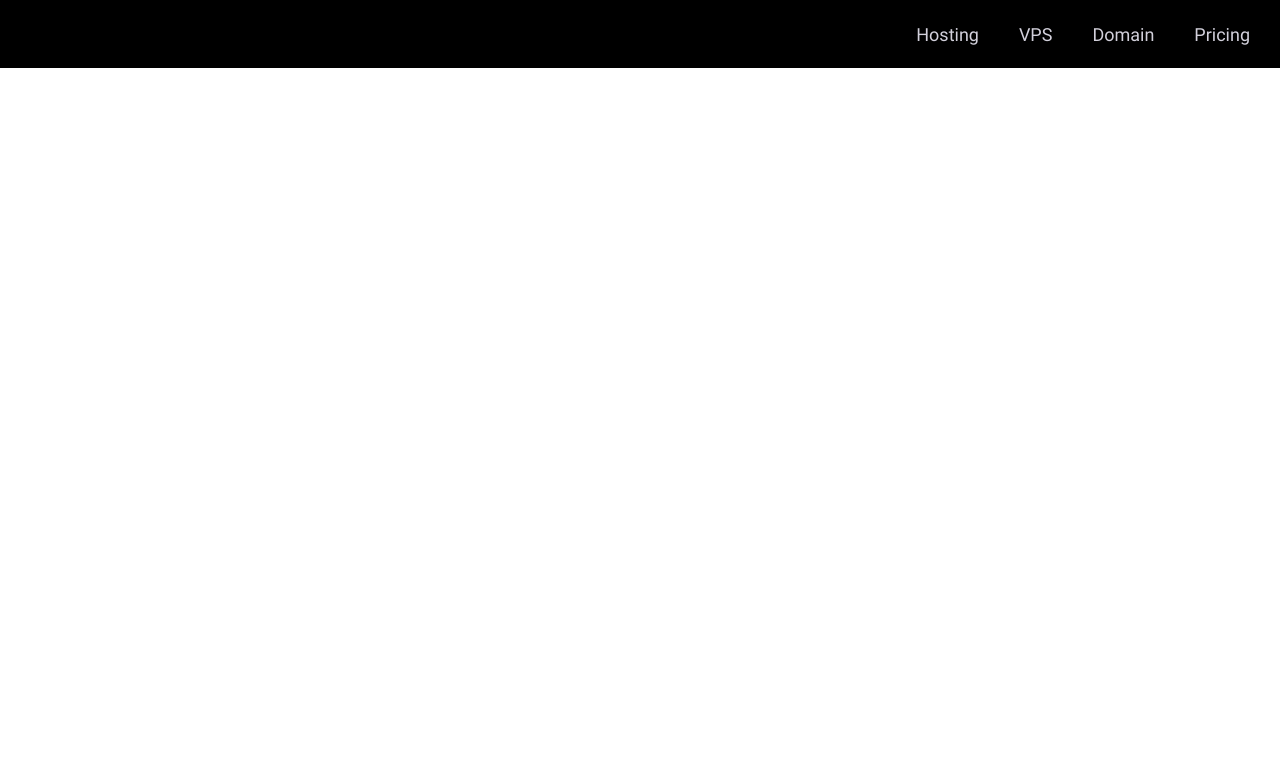
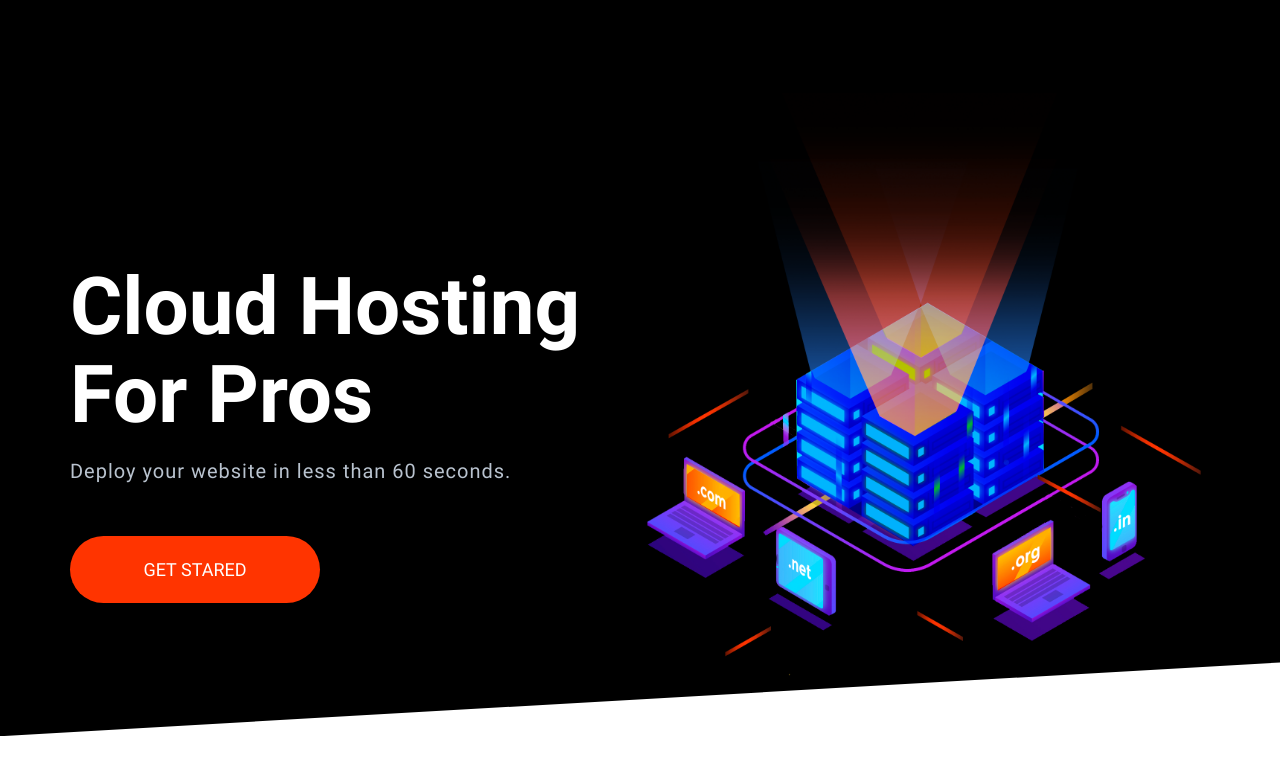
Before and after one commit to kerneltor/Metafy, a plain HTML site: page index.html in a window 1280 px wide. Drawn offline with Linux system fonts and the light colour scheme.

Commit message:
designing the hero section

```diff
--- a/index.html
+++ b/index.html
@@ -7,22 +7,18 @@
     <title>Moshify</title>
   </head>
   <body>
-    <nav class="nav">
-      <a href="/">
-        <svg class="nav__link-logo">
-          <use href="images/logo.svg"></use>
-        </svg>
-      </a>
-      <svg class="icon nav__toggle collapser">
-        <use href="assets/sprite.svg#menu"></use>
-      </svg>
-      <ul class="list nav__list collapsible__content">
-        <li class="nav__item"><a href="/">Hosting</a></li>
-        <li class="nav__item"><a href="/">VPS</a></li>
-        <li class="nav__item"><a href="/">Domain</a></li>
-        <li class="nav__item"><a href="/">Pricing</a></li>
-      </ul>
-    </nav>
+    <section class="block block--dark block--skewed-right">
+      <div class="container grid grid--1x2 hero">
+        <header class="block__header hero__content">
+          <h1 class="block__heading">Cloud Hosting for Pros</h1>
+          <p class="hero__tagline">
+            Deploy your website in less than 60 seconds.
+          </p>
+          <a href="#" class="btn btn--accent">Get Stared</a>
+        </header>
+        <img class="hero__img" src="images/banner.png" />
+      </div>
+    </section>
     <script src="main.js"></script>
   </body>
 </html>
--- a/style.css
+++ b/style.css
@@ -59,6 +59,7 @@ h3 {
   color: var(--color-heading);
   margin-bottom: 1rem;
   text-transform: capitalize;
+  line-height: 1.1;
 }
 
 h1 {
@@ -558,10 +559,10 @@ a {
   align-self: center;
 }
 
-.container {
+/* .container {
   display: flex;
   justify-content: center;
-}
+} */
 
 @media screen and (min-width: 678px) {
   .callout {
@@ -620,6 +621,8 @@ a {
 .block {
   --padding-bottom: 6rem;
   padding: var(--padding-bottom) 2rem;
+  display: flex;
+  justify-content: center;
 }
 
 .block .block__heading {
@@ -636,12 +639,12 @@ a {
 }
 
 .block--skewed-left {
-  clip-path: polygon(0 0, 100% 0, 100% 100%, 0 80%);
+  clip-path: polygon(0 0, 100% 0, 100% 100%, 0 90%);
   padding-bottom: calc(--padding-bottom + 3rem);
 }
 
 .block--skewed-right {
-  clip-path: polygon(0 0, 100% 0, 100% 80%, 0 100%);
+  clip-path: polygon(0 0, 100% 0, 100% 90%, 0 100%);
   padding-bottom: calc(--padding-bottom + 3rem);
 }
 
@@ -714,3 +717,29 @@ a {
     border: none;
   }
 }
+
+/* Heros */
+.hero {
+  padding-top: 0;
+}
+.hero__tagline {
+  font-size: 2rem;
+  color: #b9c3cf;
+  letter-spacing: 1px;
+  margin: 2rem 0 5rem;
+}
+
+.hero__content > .btn {
+  display: inline-block;
+}
+
+.hero__img {
+  width: 100%;
+}
+
+@media screen and (min-width: 768px) {
+  .hero__content {
+    text-align: left;
+    padding-top: 20rem;
+  }
+}
```
Also changed, not shown: components/collapsible-navbar.html (added, +16 -0 lines), components/hero.html (added, +10 -0 lines).
